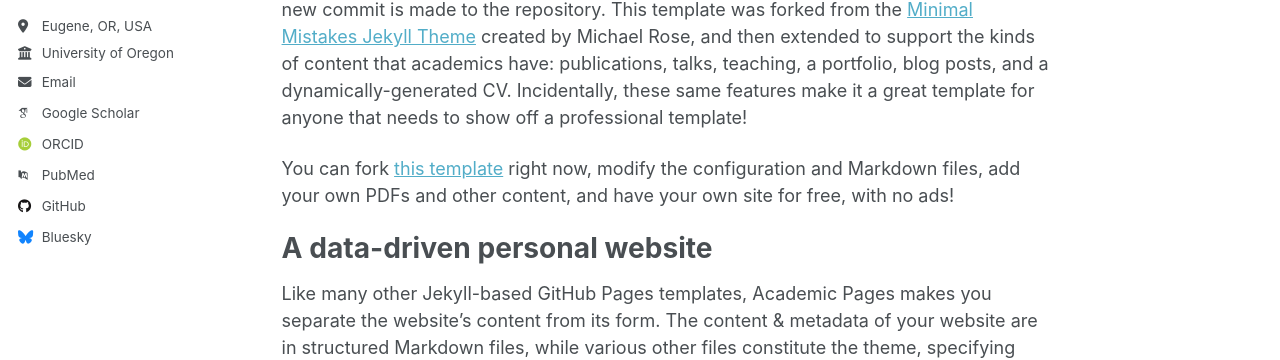
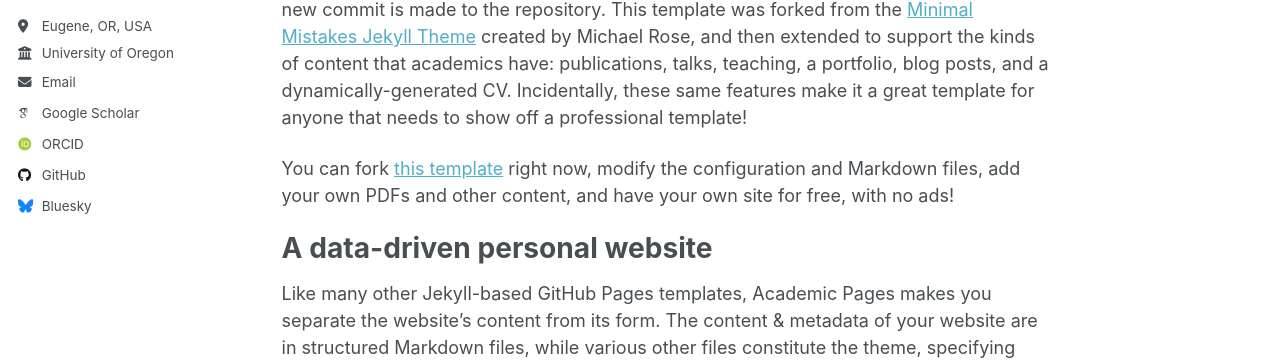
Before and after one commit to mattieburkert/mattieburkert.github.io, a Jekyll site: the page built from _pages/about.md, in a window 1280 px wide. Shown: the part 254-614 px from the top of the page. Built offline with Jekyll 4.4.1, drawn with Linux system fonts in a browser that asks for light colours; some web fonts are replaced; a script that is not in the unit is left out.

Commit message:
Update _config.yml

```diff
--- a/_config.yml
+++ b/_config.yml
@@ -39,7 +39,7 @@ author:
   impactstory      : # URL
   orcid            : "https://orcid.org/0000-0002-5320-9831"
   semantic         : # URL
-  pubmed           : ""
+  pubmed           :
   researchgate     : # URL
   scopus           : # URL
 
@@ -53,7 +53,7 @@ author:
 
   # Social media
   artstation       : # Username
-  bluesky          : "bsky.app" # mattieburkert
+  bluesky          : "mattieburkert"
   facebook         : # Username
   flickr           : # Username
   foursquare       : # Username
@@ -88,7 +88,7 @@ publication_category:
     title: 'Conference Papers'
 
 # Site Settings
-teaser                   :  # filename of teaser fallback teaser image placed in /images/, .e.g. "500x300.png"
+teaser                   : "bio-photo.jpg" # filename of teaser fallback teaser image placed in /images/, .e.g. "500x300.png"
 breadcrumbs              : false # true, false (default)
 words_per_minute         : 160
 future                   : true
@@ -103,7 +103,7 @@ comments:
   facebook:
     appid                :
     num_posts            : # 5 (default)
-    colorscheme          : # "light" (default), "dark"
+    colorscheme          : "dark"
 staticman:
   allowedFields          : ['name', 'email', 'url', 'message']
   branch                 : "gh-pages" # "master", "gh-pages"
```
